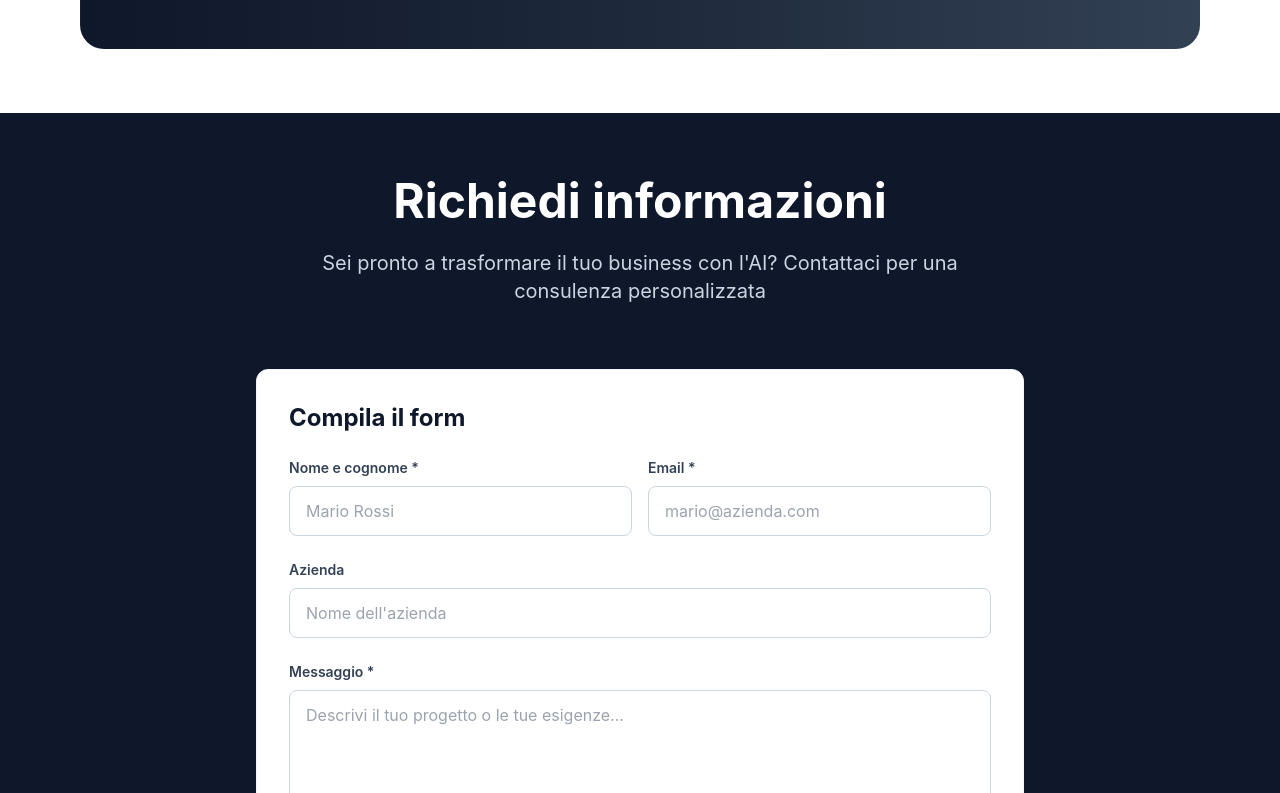
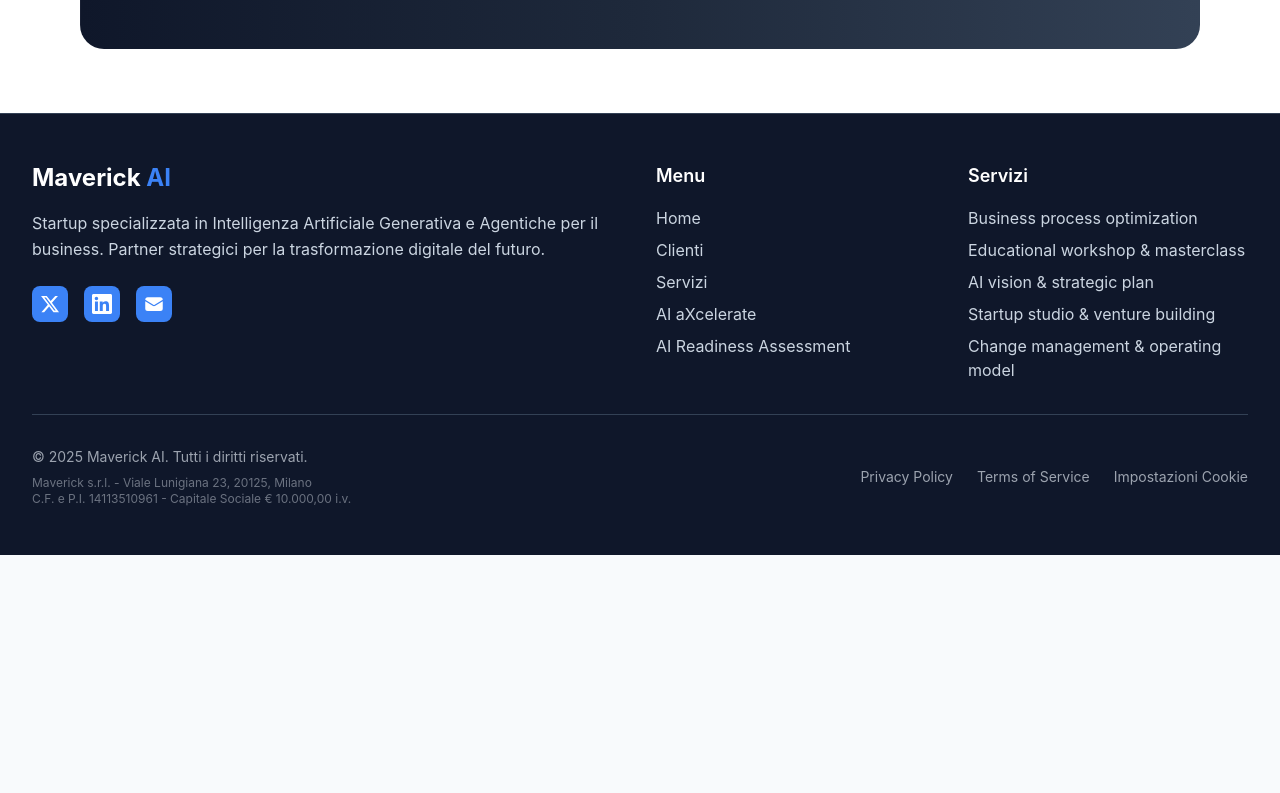
Before and after one commit to therealmaverickai/maverick-ai-website, a Next.js app: page /partner in a window 1280 px wide. Shown: the part 1527-2320 px from the top of the page. After the commit the page ends 2082 px from the top, so only its background shows below. Built offline with nearby package versions, Linux system fonts and the light colour scheme; no server answers.

Commit message:
Remove contact form from partners page
- Remove ContactSection component from partners page
- Keep only the 'Diventa partner' CTA section with direct email link
- Cleaner page structure focusing on partner information and partnership CTA

```diff
--- a/app/partner/page.tsx
+++ b/app/partner/page.tsx
@@ -107,7 +107,6 @@ export default function PartnersPage() {
         </div>
       </section>
 
-      <ContactSection />
       <Footer />
     </main>
   )
```
